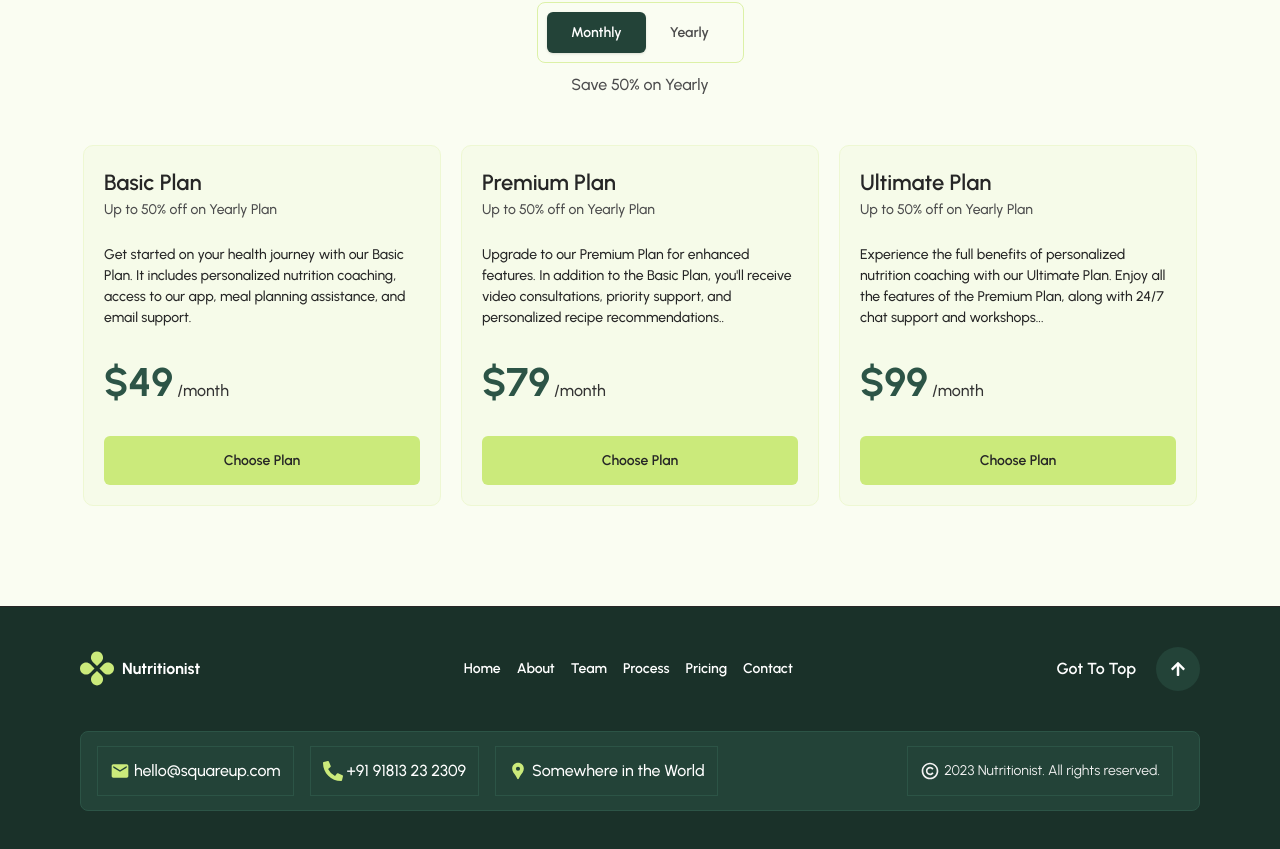
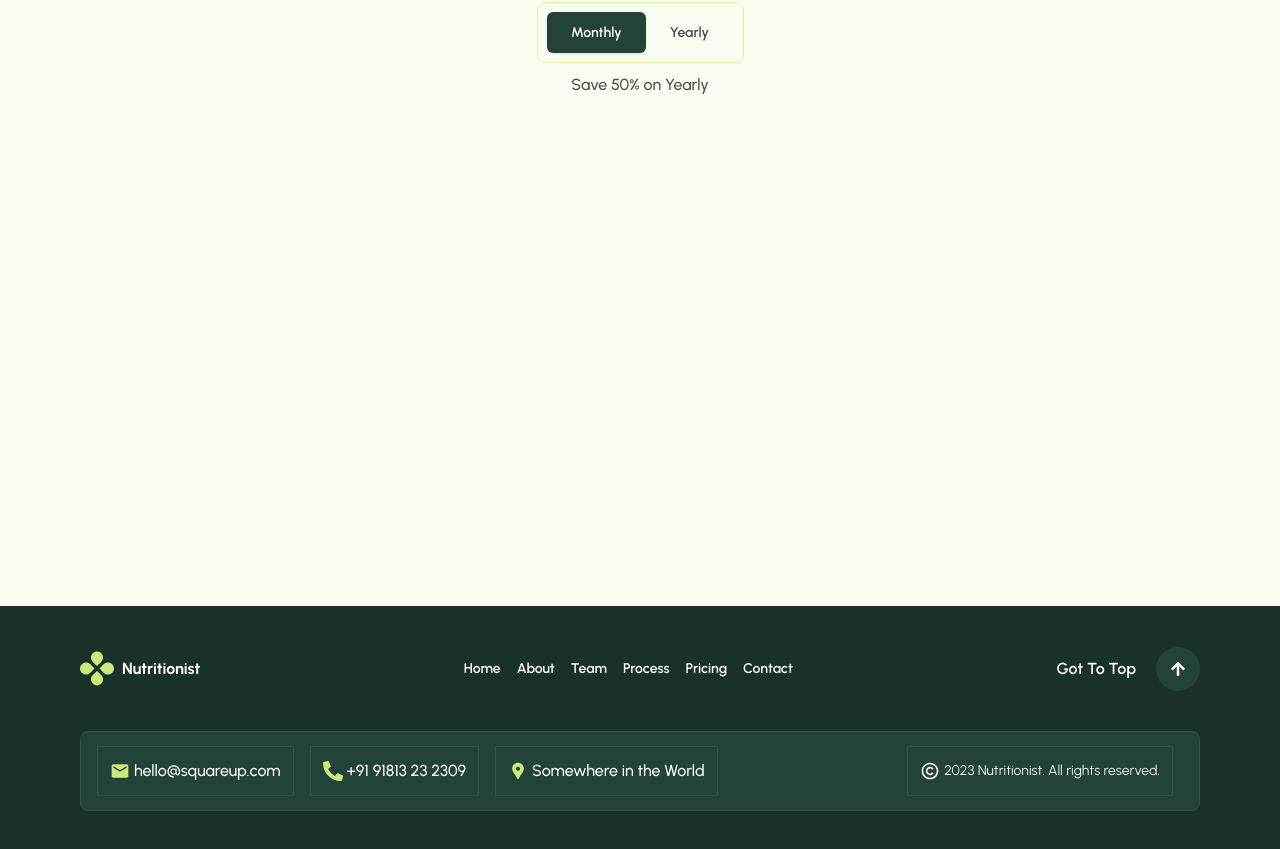
Before and after one commit to FojleTuhin/Nutritionist, a Next.js app: page / in a window 1280 px wide. Shown: the part 3668-4517 px from the top of the page. Built offline with nearby package versions, Linux system fonts and the light colour scheme.

Commit message:
add animation

```diff
--- a/src/components/homePage/MonthlyTab.jsx
+++ b/src/components/homePage/MonthlyTab.jsx
@@ -2,7 +2,8 @@ import React from 'react';
 
 const MonthlyTab = () => {
     return (
-        <div className='flex flex-wrap justify-center gap-[20px]'>
+        <div data-aos="fade-up"
+            className='flex flex-wrap justify-center gap-[20px]'>
 
             {/* Basic Plan */}
             <div className='tablet:w-[358px] laptop:w-[413px] laptop:p-10 p-[20px] rounded-[10px] border-[1px] border-[#EEF8D3] bg-[#F6FBE9] flex flex-col gap-6'>
--- a/src/components/homePage/YearlyTab.jsx
+++ b/src/components/homePage/YearlyTab.jsx
@@ -2,7 +2,8 @@
 const YearlyTab = () => {
     return (
         <div>
-            <div className='flex flex-wrap justify-center gap-[20px]'>
+            <div data-aos="fade-up"
+                 className='flex flex-wrap justify-center gap-[20px]'>
 
                 {/* Basic Plan */}
                 <div className='tablet:w-[358px] laptop:w-[413px]  laptop:p-10 p-[20px] rounded-[10px] border-[1px] border-[#EEF8D3] bg-[#F6FBE9] flex flex-col gap-6'>
```
